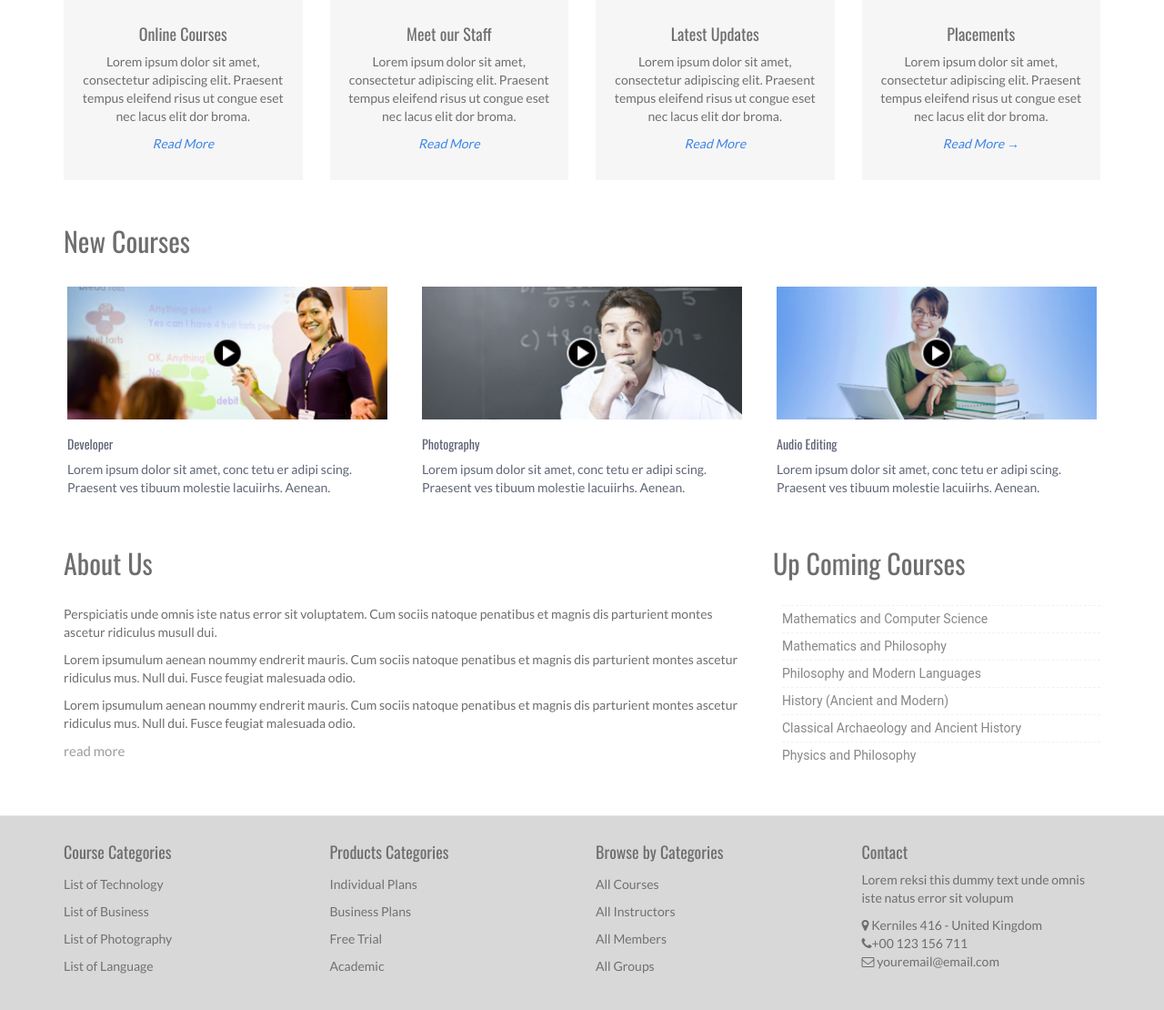
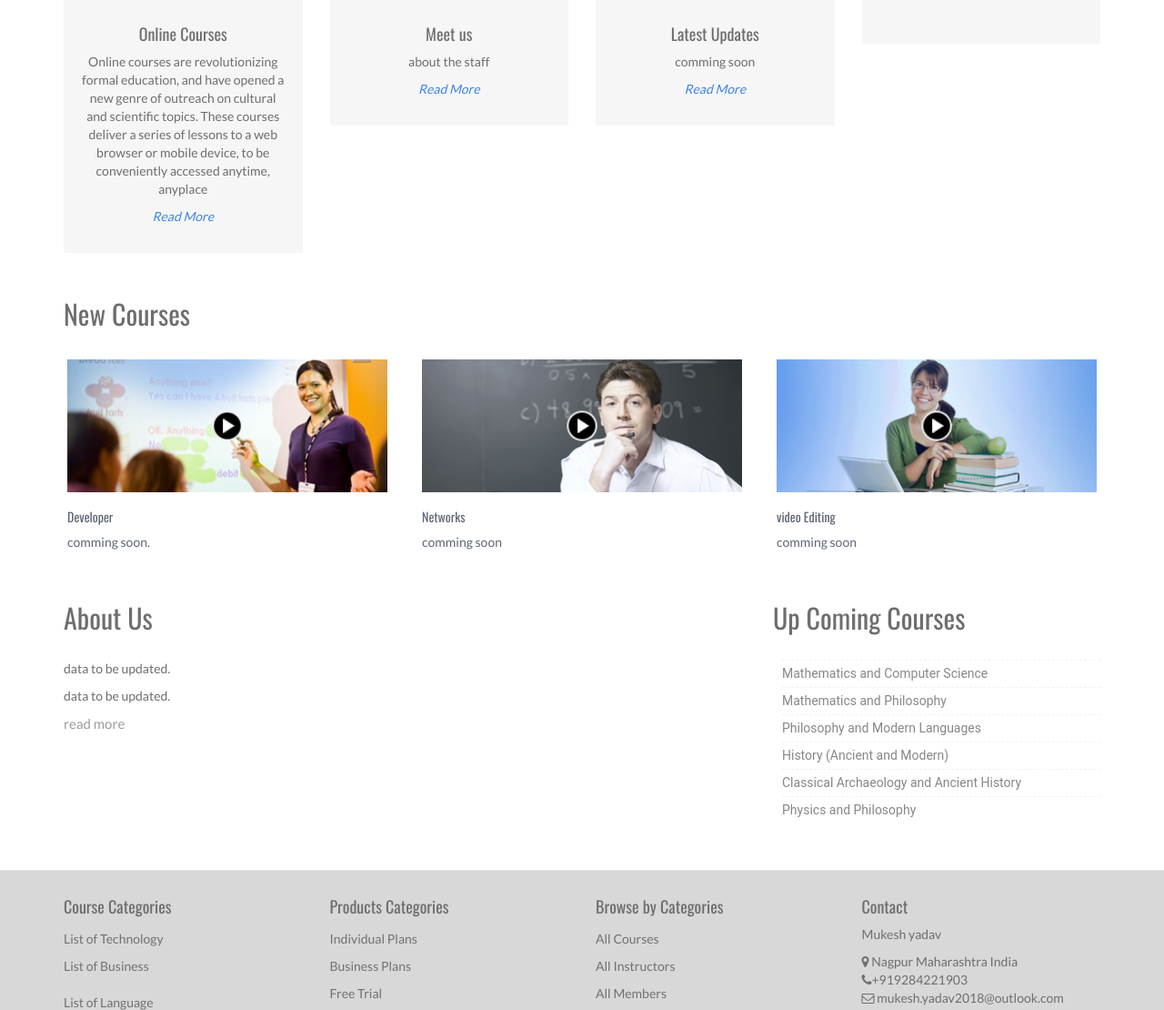
Before and after one commit to Mukesh1707/mukeshedu, a plain HTML site: page index.html in a window 1280 px wide. Shown: the part 883-1993 px from the top of the page at 91% size. Drawn offline with nearby package versions, Linux system fonts and the light colour scheme; files whose address does not match are found by name.

Commit message:
Add files via upload

```diff
--- a/index.html
+++ b/index.html
@@ -1,9 +1,4 @@
-<!--
-Author: WebThemez
-Author URL: http://webthemez.com
-License: Creative Commons Attribution 3.0 Unported
-License URL: http://creativecommons.org/licenses/by/3.0/
--->
+
 <!DOCTYPE html>
 <html lang="en">
 <head>
@@ -91,8 +86,7 @@ License URL: http://creativecommons.org/licenses/by/3.0/
 								<img src="assets/images/1.png" alt="" />
 							</div><!--icon box top -->
 							<h4>Online Courses</h4>
-							<p>Lorem ipsum dolor sit amet, consectetur adipiscing elit. Praesent tempus eleifend risus ut congue
-							eset nec lacus elit dor broma.</p>
+							<p>Online courses are revolutionizing formal education, and have opened a new genre of outreach on cultural and scientific topics. These courses deliver a series of lessons to a web browser or mobile device, to be conveniently accessed anytime, anyplace</p>
      						<p><a href="#"><em>Read More</em></a></p>
 						</div><!--grey box -->
 					</div><!--/span3-->
@@ -101,9 +95,8 @@ License URL: http://creativecommons.org/licenses/by/3.0/
 							<div class="icon-box-top grey-box-icon-pos">
 								<img src="assets/images/2.png" alt="" />
 							</div><!--icon box top -->
-							<h4>Meet our Staff</h4>
-							<p>Lorem ipsum dolor sit amet, consectetur adipiscing elit. Praesent tempus eleifend risus ut congue
-							eset nec lacus elit dor broma.</p>
+							<h4>Meet us</h4>
+							<p>about the staff</p>
      						<p><a href="#"><em>Read More</em></a></p>
 						</div><!--grey box -->
 					</div><!--/span3-->
@@ -113,8 +106,7 @@ License URL: http://creativecommons.org/licenses/by/3.0/
 								<img src="assets/images/3.png" alt="" />
 							</div><!--icon box top -->
 							<h4>Latest Updates</h4>
-							<p>Lorem ipsum dolor sit amet, consectetur adipiscing elit. Praesent tempus eleifend risus ut congue
-							eset nec lacus elit dor broma.</p>
+							<p>comming soon</p>
      						<p><a href="#"><em>Read More</em></a></p>
 						</div><!--grey box -->
 					</div><!--/span3-->
@@ -123,10 +115,8 @@ License URL: http://creativecommons.org/licenses/by/3.0/
 							<div class="icon-box-top grey-box-icon-pos">
 								<img src="assets/images/4.png" alt="" />
 							</div><!--icon box top -->
-							<h4>Placements</h4>
-							<p>Lorem ipsum dolor sit amet, consectetur adipiscing elit. Praesent tempus eleifend risus ut congue
-							eset nec lacus elit dor broma.</p>
-     						<p><a href="#"><em>Read More →</em></a></p>
+
+
 						</div><!--grey box -->
 					</div><!--/span3-->
 				</div>
@@ -144,7 +134,7 @@ License URL: http://creativecommons.org/licenses/by/3.0/
                             <div class="box_inner">
                                         <div class="box">
                                             <p class="title"><h5>Developer</h5></p>
-                                            <p>Lorem ipsum dolor sit amet, conc tetu er adipi scing. Praesent ves tibuum molestie lacuiirhs. Aenean.</p>
+                                            <p>comming soon.</p>
                                         </div>
                                 </div>
                             </div>
@@ -158,8 +148,8 @@ License URL: http://creativecommons.org/licenses/by/3.0/
                             <div class="caption maxheight2">
                             <div class="box_inner">
                                         <div class="box">
-                                            <p class="title"><h5>Photography   </h5></p>
-                                            <p>Lorem ipsum dolor sit amet, conc tetu er adipi scing. Praesent ves tibuum molestie lacuiirhs. Aenean.</p>
+                                            <p class="title"><h5>Networks   </h5></p>
+                                            <p>comming soon</p>
                                         </div>
                                 </div>
                             </div>
@@ -173,8 +163,8 @@ License URL: http://creativecommons.org/licenses/by/3.0/
                             <div class="caption maxheight2">
                            <div class="box_inner">
                                         <div class="box">
-                                            <p class="title"><h5>Audio Editing</h5></p>
-                                            <p>Lorem ipsum dolor sit amet, conc tetu er adipi scing. Praesent ves tibuum molestie lacuiirhs. Aenean.</p>
+                                            <p class="title"><h5>video Editing</h5></p>
+                                            <p>comming soon</p>
                                         </div>
                                 </div>
                             </div>
@@ -190,8 +180,8 @@ License URL: http://creativecommons.org/licenses/by/3.0/
       <section class="container">
       <div class="row">
       	<div class="col-md-8"><div class="title-box clearfix "><h2 class="title-box_primary">About Us</h2></div>
-        <p><span>Perspiciatis unde omnis iste natus error sit voluptatem. Cum sociis natoque penatibus et magnis dis parturient montes ascetur ridiculus musull dui.</span></p>
-        <p>Lorem ipsumulum aenean noummy endrerit mauris. Cum sociis natoque penatibus et magnis dis parturient montes ascetur ridiculus mus. Null dui. Fusce feugiat malesuada odio.</p><p>Lorem ipsumulum aenean noummy endrerit mauris. Cum sociis natoque penatibus et magnis dis parturient montes ascetur ridiculus mus. Null dui. Fusce feugiat malesuada odio.</p>
+        <p><span>data to be updated.</span></p>
+        <p>data to be updated.</p>
         <a href="#" title="read more" class="btn-inline " target="_self">read more</a> </div>
 
 
@@ -232,7 +222,7 @@ License URL: http://creativecommons.org/licenses/by/3.0/
               </a>
             </li>
             <li><a href="#">
-                List of Photography
+
               </a>
             </li>
             <li><a href="#">
@@ -300,11 +290,11 @@ License URL: http://creativecommons.org/licenses/by/3.0/
     <div class="col-md-3 col-sm-6">
             	<div class="footerwidget">
                          <h4>Contact</h4>
-                        <p>Lorem reksi this dummy text unde omnis iste natus error sit volupum</p>
+                        <p>Mukesh yadav</p>
             <div class="contact-info">
-            <i class="fa fa-map-marker"></i> Kerniles 416  - United Kingdom<br>
-            <i class="fa fa-phone"></i>+00 123 156 711 <br>
-             <i class="fa fa-envelope-o"></i> youremail@email.com
+            <i class="fa fa-map-marker"></i> Nagpur Maharashtra India<br>
+            <i class="fa fa-phone"></i>+919284221903 <br>
+             <i class="fa fa-envelope-o"></i> mukesh.yadav2018@outlook.com
               </div>
                 </div><!-- end widget -->
     </div>
@@ -341,7 +331,7 @@ License URL: http://creativecommons.org/licenses/by/3.0/
 					<div class="col-md-6 panel">
 						<div class="panel-body">
 							<p class="text-right">
-								Copyright &copy; 2014. Template by <a href="http://webthemez.com/" rel="develop">WebThemez.com</a>
+								Copyright &copy; 2014. Template by <a href="" rel="develop">Mukesh</a>
 							</p>
 						</div>
 					</div>
```
